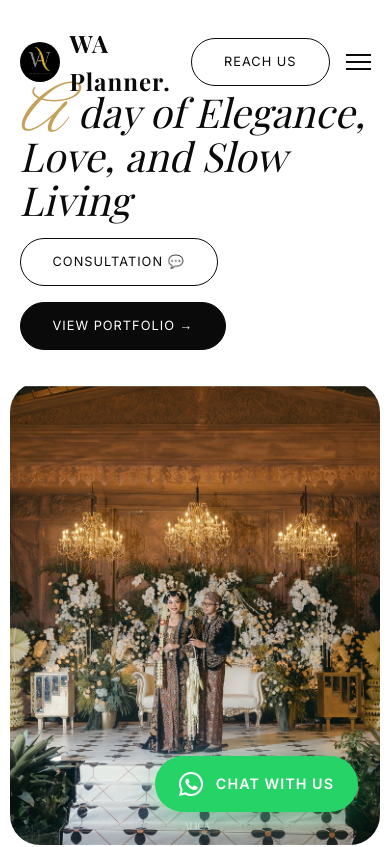
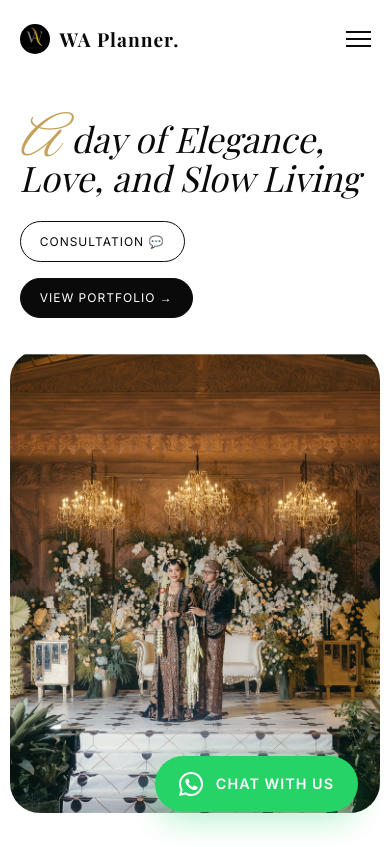
Before and after one commit to hiiD4vd/oretta-wedding, a website built with Vite: page index.html in a window 390 px wide. Shown: the top 847 px of the page. Built offline with nearby package versions, Linux system fonts and the light colour scheme; some packages are replaced by stand-ins of ours; animation ran at ten frames a second; a web font is replaced by a local one.

Commit message:
first commit

```diff
--- a/style.css
+++ b/style.css
@@ -729,11 +729,34 @@ h1, h2, h3, h4, h5, h6 {
 
 /* Responsive */
 @media (max-width: 768px) {
+  .logo a {
+    white-space: nowrap;
+    font-size: 1.2rem;
+  }
+
+  .logo a img {
+    height: 30px !important;
+  }
+
+  .nav-btn .btn {
+    display: none;
+  }
+
+  .btn {
+    padding: 0.6rem 1.2rem;
+    font-size: 0.75rem;
+  }
+
   .hero-new {
     height: auto;
     min-height: auto;
-    padding-top: 90px;
+    padding-top: 120px;
     padding-bottom: 20px;
+  }
+
+  .hero-new .hero-title {
+    font-size: 2.2rem;
+    margin-bottom: 0.5rem;
   }
 
   .hero-top {
```
